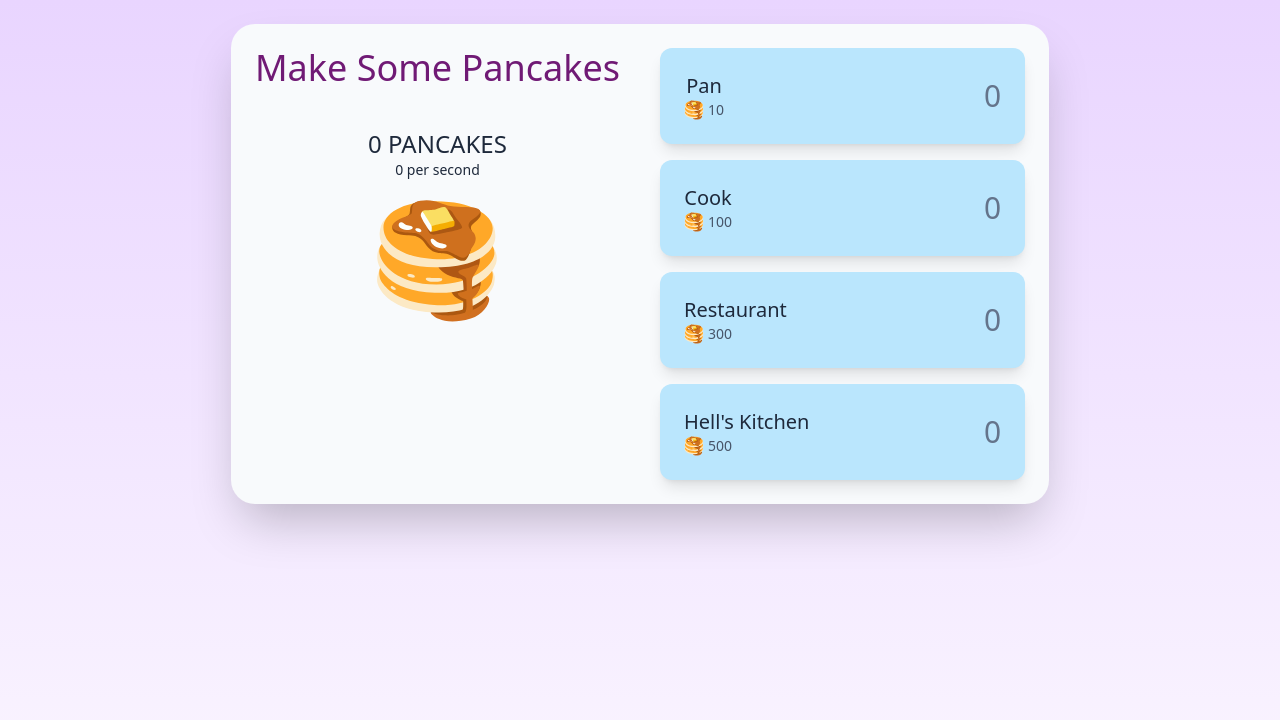
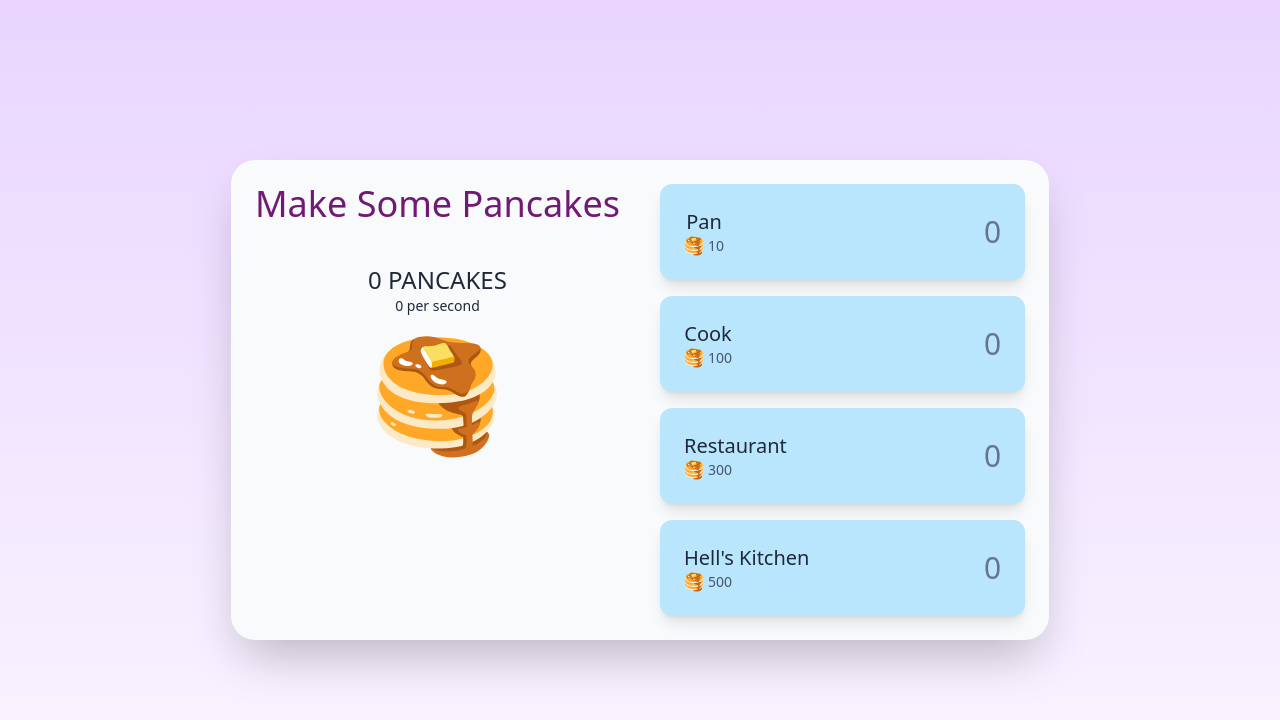
Before and after one commit to mateusz-bielak/pancakes, a React (Vite) app: page / in a window 1280 px wide. Shown: the top 720 px of the page. Built offline with nearby package versions, Linux system fonts and the light colour scheme.

Commit message:
Fix positioning

```diff
--- a/src/App.tsx
+++ b/src/App.tsx
@@ -61,8 +61,8 @@ export const App = () => {
   }, []); // eslint-disable-line react-hooks/exhaustive-deps
 
   return (
-    <div className='min-h-screen bg-gradient-to-b from-purple-200 to-purple-50 p-6'>
-      <div className='sm:flex sm:h-full sm:items-center sm:justify-center'>
+    <div className='min-h-screen items-center justify-center bg-gradient-to-b from-purple-200 to-purple-50 p-6 sm:flex'>
+      <div className='h-full sm:flex sm:items-center sm:justify-center'>
         <div className='sm:rounded-3xl sm:bg-slate-50 sm:p-6 sm:shadow-2xl'>
           <div className='grid gap-10 sm:grid-cols-2 sm:gap-10'>
             <div className='flex flex-col gap-10'>
```
